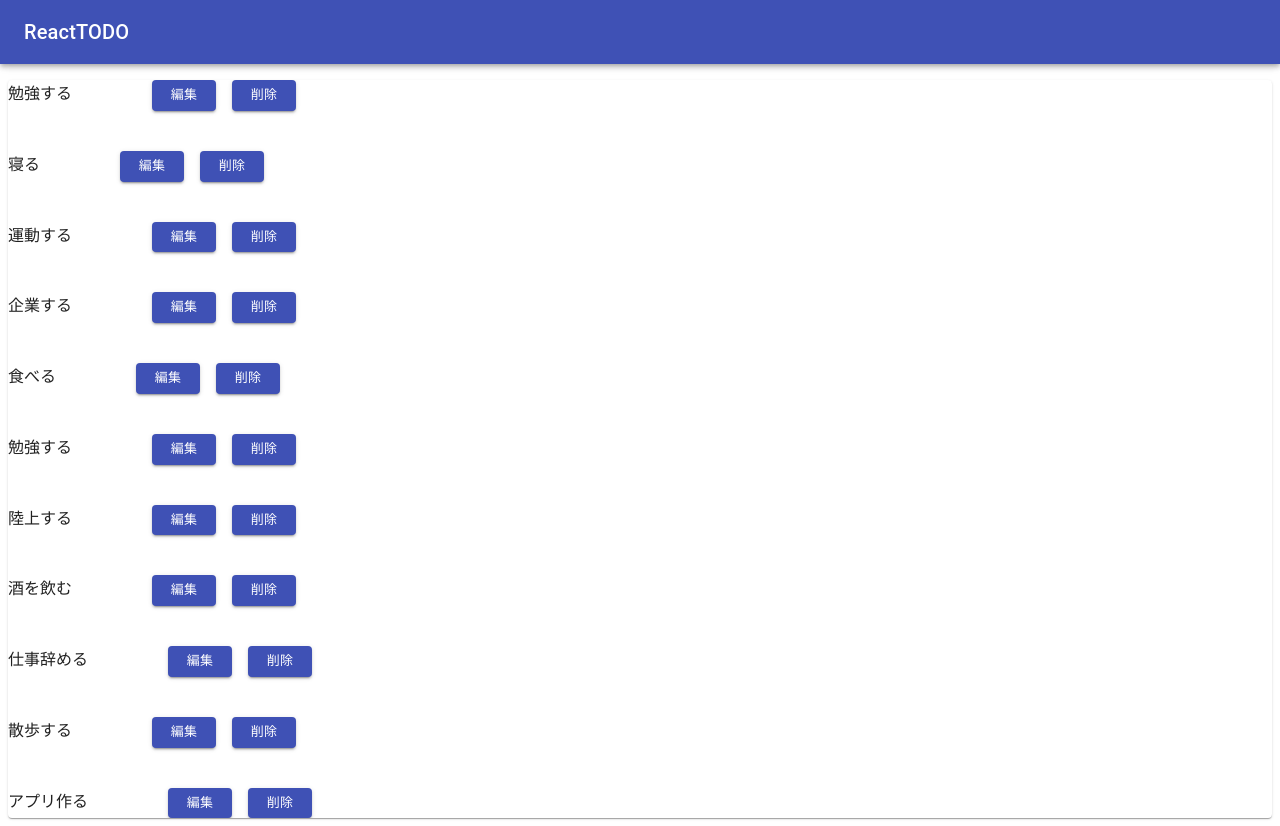
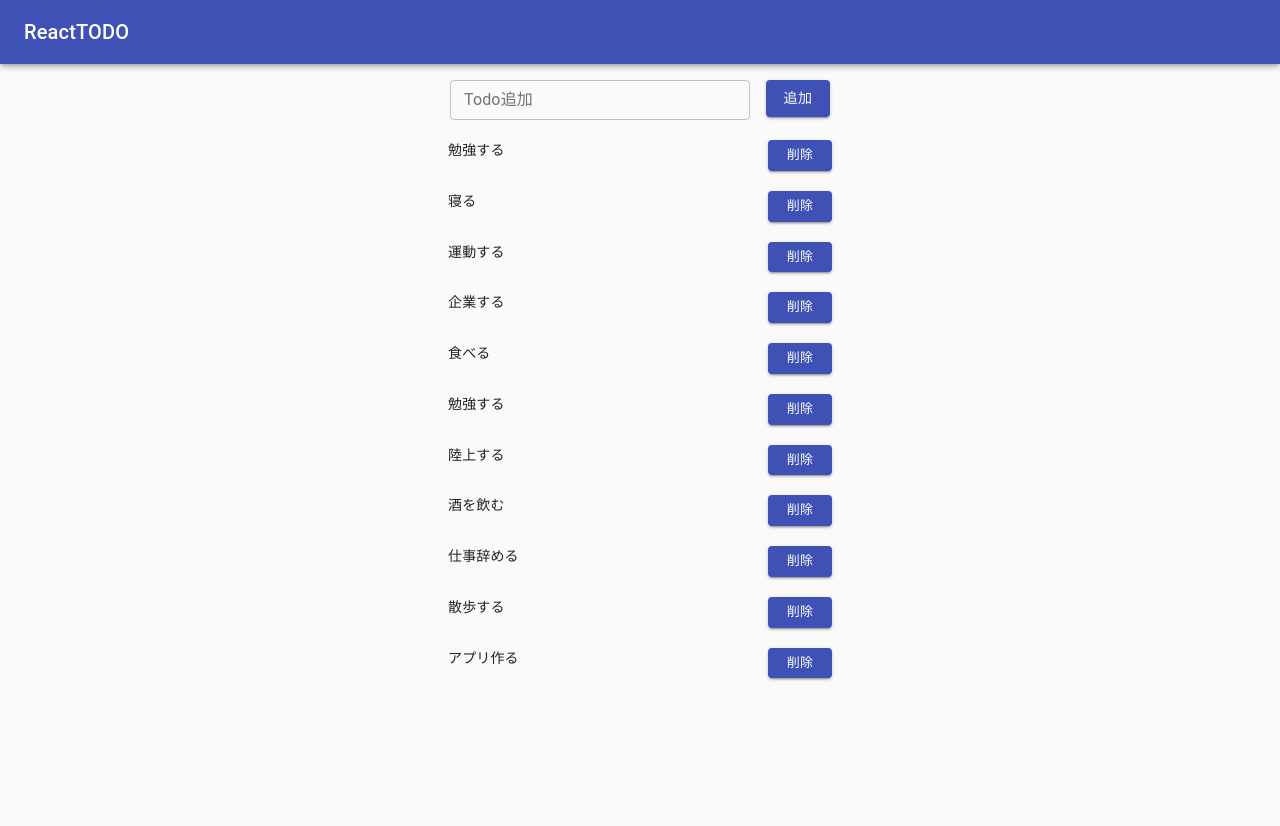
Before and after one commit to shogo4131/React-TypeScript-Todo, a React (Create React App) app in the folder react-ts-app/: page / in a window 1280 px wide. After the commit the page ends 800 px from the top, so only its background shows below. Built offline with nearby package versions, Linux system fonts and the light colour scheme.

Commit message:
Todo画面作成

```diff
--- a/react-ts-app/src/App.tsx
+++ b/react-ts-app/src/App.tsx
@@ -1,13 +1,14 @@
 import React from 'react';
+import { CssBaseline } from '@material-ui/core';
 import { Header } from 'components/Header/index';
-
-import TodoList from './components/Todo/Todo';
+import { Todo } from './components/Todo/index';
 
 const App: React.VFC = () => {
   return (
     <>
+      <CssBaseline />
       <Header />
-      <TodoList />
+      <Todo />
     </>
   );
 };
--- a/react-ts-app/src/components/Todo/Todo.tsx
+++ b/react-ts-app/src/components/Todo/Todo.tsx
@@ -1,6 +1,6 @@
 import React, { useState, useEffect } from 'react';
-import { Box, Card } from '@material-ui/core';
-import TodoItems from './TodoItems';
+import { Box, Grid } from '@material-ui/core';
+import { TodoItems, TodoInput } from './index';
 
 const Todo: React.VFC = () => {
   const [todo, setTodo] = useState([]);
@@ -12,13 +12,14 @@ const Todo: React.VFC = () => {
   }, []);
 
   return (
-    <Box mt={10}>
-      <Card>
+    <>
+      <Box mt={10}>
+        <TodoInput />
         {todo.map((todoItem, index) => (
           <TodoItems todoItems={todoItem} key={index} />
         ))}
-      </Card>
-    </Box>
+      </Box>
+    </>
   );
 };
 
--- /dev/null
+++ b/react-ts-app/src/components/Todo/TodoInput.tsx
@@ -0,0 +1,34 @@
+import React from 'react';
+import { Grid, TextField, Button } from '@material-ui/core';
+import { createStyles, makeStyles, Theme } from '@material-ui/core/styles';
+
+const useStyles = makeStyles((theme: Theme) =>
+  createStyles({
+    input: {
+      width: 300,
+    },
+  })
+);
+
+const TodoInput: React.VFC = () => {
+  const classes = useStyles();
+  return (
+    <Grid container justifyContent="center" spacing={2}>
+      <Grid item>
+        <TextField
+          label="Todo追加"
+          variant="outlined"
+          size="small"
+          className={classes.input}
+        />
+      </Grid>
+      <Grid item>
+        <Button variant="contained" color="primary">
+          追加
+        </Button>
+      </Grid>
+    </Grid>
+  );
+};
+
+export default TodoInput;
--- a/react-ts-app/src/components/Todo/TodoItems.tsx
+++ b/react-ts-app/src/components/Todo/TodoItems.tsx
@@ -1,27 +1,36 @@
 import React from 'react';
 import { Grid, Button } from '@material-ui/core';
+import { createStyles, makeStyles, Theme } from '@material-ui/core/styles';
 import { Todo } from '../../types/Type';
 
-type TodoListProps = {
+interface TodoListProps {
   todoItems: Todo;
-};
+}
+
+const useStyles = makeStyles((theme: Theme) =>
+  createStyles({
+    container: {
+      width: '30%',
+      margin: '20px auto',
+    },
+    flex: {
+      flex: 1,
+    },
+  })
+);
 
 const TodoItems: React.VFC<TodoListProps> = ({ todoItems }) => {
+  const classes = useStyles();
   return (
-    <Grid container spacing={10}>
-      <Grid item>{todoItems.todo}</Grid>
+    <Grid container className={classes.container}>
+      <Grid item className={classes.flex}>
+        {todoItems.todo}
+      </Grid>
       <Grid item>
-        <Grid container spacing={2}>
-          <Grid item>
-            <Button variant="contained" color="primary" size="small">
-              編集
-            </Button>
-          </Grid>
-          <Grid item>
-            <Button variant="contained" color="primary" size="small">
-              削除
-            </Button>
-          </Grid>
+        <Grid item className={classes.flex}>
+          <Button variant="contained" color="primary" size="small">
+            削除
+          </Button>
         </Grid>
       </Grid>
     </Grid>
--- /dev/null
+++ b/react-ts-app/src/components/Todo/index.ts
@@ -0,0 +1,3 @@
+export { default as Todo } from './Todo';
+export { default as TodoItems } from './TodoItems';
+export { default as TodoInput } from './TodoInput';
--- a/react-ts-app/src/types/Type.ts
+++ b/react-ts-app/src/types/Type.ts
@@ -1,4 +1,4 @@
-export type Todo = {
+export interface Todo {
   id: number;
   todo: string;
-};
+}
```
